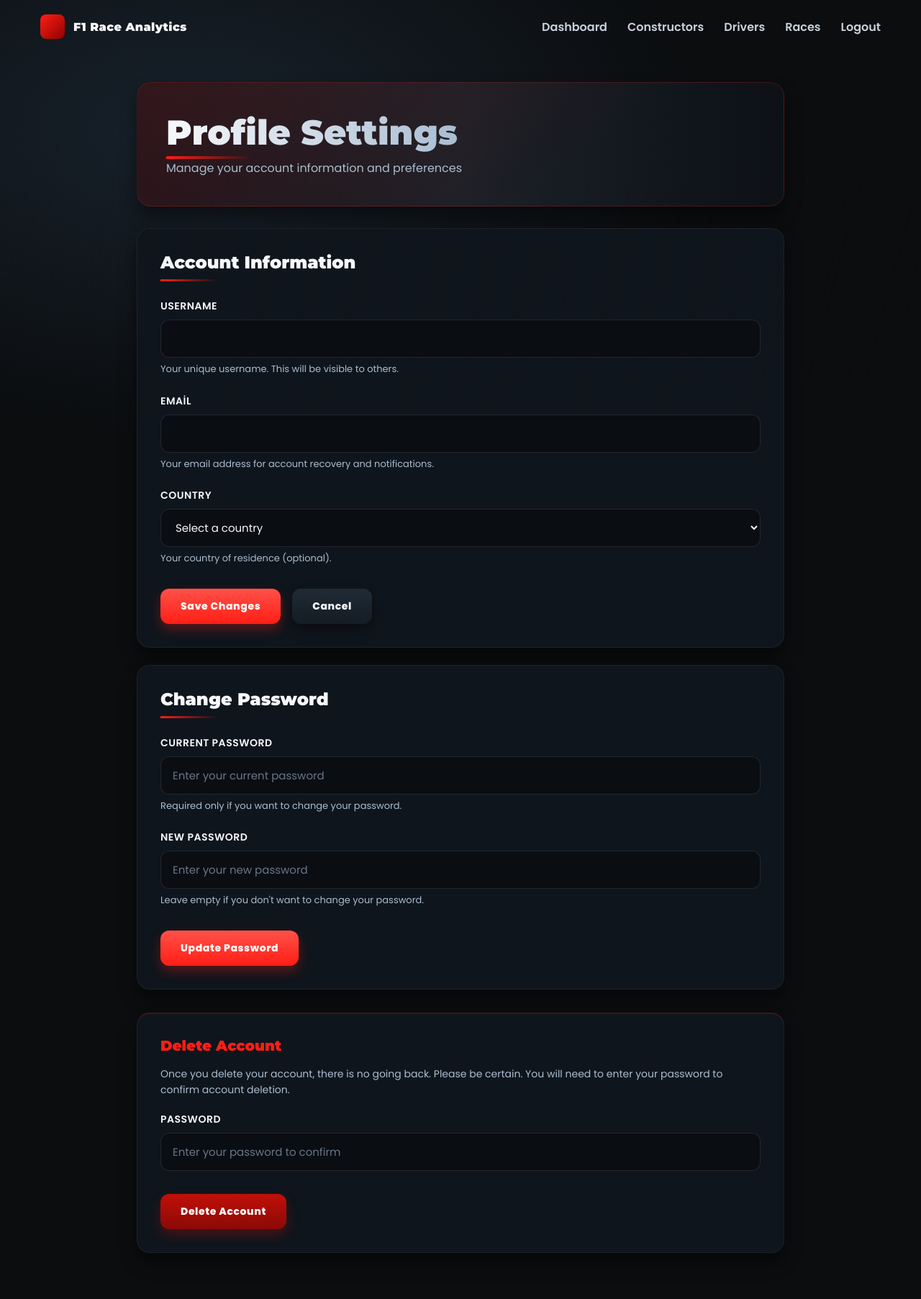
After one commit to akasya-db/f1-race-analytics, a Flask app: template backend/app/templates/profile.html in a window 1280 px wide. The commit adds this page. Shown: the whole page at 72% size. Run offline with Flask 3, Linux system fonts and the light colour scheme; the template is opened without the code that fills it, so the values that code supplies are empty.

Commit message:
Add user profile page with update and delete functionality
- Add profile page route with GET /profile endpoint
- Implement profile update functionality (username, email, country)
- Add password change feature with current password verification
- Implement account deletion with password confirmation
- Create profile.html template with consistent styling
- Add fetchall() method to DatabaseConnection class
- Update index.html to link to profile page

```diff
--- a/backend/app/database.py
+++ b/backend/app/database.py
@@ -45,6 +45,9 @@ class DatabaseConnection:
     def fetchone(self):
         return self.cursor.fetchone()
 
+    def fetchall(self):
+        return self.cursor.fetchall()
+
     def commit(self):
         self.conn.commit()
 
--- a/backend/app/templates/index.html
+++ b/backend/app/templates/index.html
@@ -214,7 +214,7 @@
               </svg>
             </div>
             <div class="dropdown-menu">
-              <a href="#profile">
+              <a href="{{ url_for('auth.profile') }}">
                 <svg viewBox="0 0 24 24" fill="none" xmlns="http://www.w3.org/2000/svg">
                   <path d="M20 21v-2a4 4 0 0 0-4-4H8a4 4 0 0 0-4 4v2" stroke="currentColor" stroke-width="2" stroke-linecap="round" stroke-linejoin="round"/>
                   <circle cx="12" cy="7" r="4" stroke="currentColor" stroke-width="2" stroke-linecap="round" stroke-linejoin="round"/>
--- /dev/null
+++ b/backend/app/templates/profile.html
@@ -0,0 +1,424 @@
+<!DOCTYPE html>
+<html lang="tr">
+<head>
+  <meta charset="UTF-8" />
+  <meta name="viewport" content="width=device-width, initial-scale=1.0" />
+  <title>Profile | F1 Race Analytics</title>
+  <link rel="preconnect" href="https://fonts.googleapis.com">
+  <link rel="preconnect" href="https://fonts.gstatic.com" crossorigin>
+  <link href="https://fonts.googleapis.com/css2?family=Poppins:wght@300;400;600;800&family=Montserrat:wght@700;900&display=swap" rel="stylesheet">
+  <link rel="stylesheet" href="{{ url_for('static', filename='css/listing.css') }}">
+  <style>
+    :root{
+      --f1-red:#ff1e15; --f1-red-dark:#c20f09;
+      --f1-black:#07090c; --f1-dark:#0b1118;
+      --f1-white:#f6f8fb; --f1-grey:#a9bdd1; --f1-yellow:#ffd038; --f1-green:#00e08d;
+    }
+
+    .profile-container{
+      max-width:900px;
+      margin:0 auto;
+      padding:40px clamp(16px,4vw,60px);
+    }
+
+    .profile-header{
+      background:linear-gradient(135deg, rgba(255,30,21,0.15) 0%, rgba(194,15,9,0.08) 40%, transparent 70%),
+                 linear-gradient(to right, #0f151c 0%, #1a2128 50%, #0d1116 100%);
+      border-radius:20px;
+      padding:40px;
+      margin-bottom:30px;
+      border:1px solid rgba(255,30,21,.2);
+      box-shadow:0 14px 24px rgba(0,0,0,.45);
+    }
+
+    .profile-header h1{
+      font-family:Montserrat;
+      font-size:clamp(32px,4vw,48px);
+      font-weight:900;
+      margin:0 0 8px 0;
+      background:linear-gradient(to right, var(--f1-white) 0%, var(--f1-grey) 100%);
+      -webkit-background-clip:text;
+      -webkit-text-fill-color:transparent;
+      background-clip:text;
+    }
+
+    .profile-header p{
+      color:var(--f1-grey);
+      margin:0;
+      font-size:16px;
+    }
+
+    .profile-card{
+      background:#0f151c;
+      border-radius:18px;
+      padding:32px;
+      margin-bottom:24px;
+      box-shadow:0 14px 24px rgba(0,0,0,.45);
+      border:1px solid rgba(255,255,255,.06);
+    }
+
+    .profile-card h2{
+      font-family:Montserrat;
+      font-size:24px;
+      font-weight:800;
+      margin:0 0 24px 0;
+      color:var(--f1-white);
+      position:relative;
+      padding-bottom:12px;
+    }
+
+    .profile-card h2::after{
+      content:'';
+      position:absolute;
+      bottom:0;
+      left:0;
+      width:80px;
+      height:3px;
+      background:linear-gradient(90deg, var(--f1-red), transparent);
+      transform:skewX(-15deg);
+    }
+
+    .form-group{
+      margin-bottom:24px;
+    }
+
+    .form-group label{
+      display:block;
+      font-weight:600;
+      margin-bottom:8px;
+      color:var(--f1-white);
+      font-size:14px;
+      text-transform:uppercase;
+      letter-spacing:0.5px;
+    }
+
+    .form-group input,
+    .form-group select{
+      width:100%;
+      padding:14px 16px;
+      border-radius:12px;
+      border:1px solid rgba(255,255,255,.1);
+      background:rgba(0,0,0,.3);
+      color:var(--f1-white);
+      font-size:15px;
+      font-family:Poppins;
+      transition:border-color .2s ease, box-shadow .2s ease;
+      box-sizing:border-box;
+    }
+
+    .form-group input:focus,
+    .form-group select:focus{
+      outline:none;
+      border-color:var(--f1-red);
+      box-shadow:0 0 0 3px rgba(255,30,21,.15);
+    }
+
+    .form-group input::placeholder{
+      color:var(--f1-grey);
+      opacity:0.6;
+    }
+
+    .form-group select{
+      cursor:pointer;
+    }
+
+    .form-group select option{
+      background:#0f151c;
+      color:var(--f1-white);
+    }
+
+    .btn-group{
+      display:flex;
+      gap:16px;
+      margin-top:32px;
+      flex-wrap:wrap;
+    }
+
+    .btn{
+      padding:14px 28px;
+      border-radius:12px;
+      font-weight:800;
+      letter-spacing:.6px;
+      transition:filter .2s ease, transform .15s ease;
+      border:none;
+      cursor:pointer;
+      font-size:14px;
+      font-family:Poppins;
+      text-decoration:none;
+      display:inline-block;
+      text-align:center;
+    }
+
+    .btn-primary{
+      background:linear-gradient(180deg,#ff5149,var(--f1-red));
+      color:white;
+      box-shadow:0 8px 16px rgba(255,30,21,.3);
+    }
+
+    .btn-primary:hover{
+      transform:translateY(-2px);
+      filter:saturate(1.2) brightness(1.1);
+      box-shadow:0 12px 20px rgba(255,30,21,.4);
+    }
+
+    .btn-danger{
+      background:linear-gradient(180deg,#c20f09,#8a0a06);
+      color:white;
+      box-shadow:0 8px 16px rgba(194,15,9,.3);
+    }
+
+    .btn-danger:hover{
+      transform:translateY(-2px);
+      filter:saturate(1.2) brightness(1.1);
+      box-shadow:0 12px 20px rgba(194,15,9,.4);
+    }
+
+    .btn-secondary{
+      background:linear-gradient(180deg,#202b36,#141c24);
+      color:var(--f1-white);
+      box-shadow:0 8px 16px rgba(0,0,0,.35);
+    }
+
+    .btn-secondary:hover{
+      transform:translateY(-2px);
+      filter:brightness(1.1);
+    }
+
+    .info-text{
+      color:var(--f1-grey);
+      font-size:13px;
+      margin-top:6px;
+      line-height:1.5;
+    }
+
+    .delete-section{
+      border-top:2px solid rgba(255,30,21,.2);
+      padding-top:32px;
+      margin-top:32px;
+    }
+
+    .delete-section h3{
+      font-family:Montserrat;
+      font-size:20px;
+      font-weight:800;
+      margin:0 0 16px 0;
+      color:var(--f1-red);
+    }
+
+    .delete-section p{
+      color:var(--f1-grey);
+      font-size:14px;
+      margin-bottom:20px;
+      line-height:1.6;
+    }
+
+    .nav{
+      position:relative;
+      display:flex;
+      align-items:center;
+      justify-content:space-between;
+      padding:20px clamp(18px,5vw,56px);
+      z-index:10;
+    }
+
+    .brand{
+      display:flex;
+      align-items:center;
+      gap:12px;
+      font-weight:900;
+      letter-spacing:.4px;
+      color:var(--f1-white);
+      text-decoration:none;
+      font-family:Montserrat,Poppins,sans-serif;
+    }
+
+    .brand .logo{
+      width:34px;
+      height:34px;
+      border-radius:8px;
+      background:linear-gradient(135deg,var(--f1-red),#8e0200);
+      position:relative;
+    }
+
+    .menu{
+      display:flex;
+      gap:clamp(12px,3vw,28px);
+      align-items:center;
+    }
+
+    .menu a{
+      color:#c7d1db;
+      text-decoration:none;
+      font-weight:600;
+    }
+
+    .menu a:hover{
+      color:white;
+    }
+
+    .flash-messages{
+      position:fixed;
+      top:80px;
+      right:20px;
+      z-index:100;
+      max-width:400px;
+    }
+
+    .flash-message{
+      background:linear-gradient(135deg,var(--f1-green),#00b06f);
+      color:#fff;
+      padding:16px 20px;
+      border-radius:12px;
+      margin-bottom:12px;
+      box-shadow:0 8px 16px rgba(0,224,141,.3);
+      animation:slideIn .3s ease, fadeOut .3s ease 3.7s forwards;
+      font-weight:600;
+    }
+
+    .flash-message.error{
+      background:linear-gradient(135deg,var(--f1-red),#c20f09);
+      box-shadow:0 8px 16px rgba(255,30,21,.3);
+    }
+
+    @keyframes slideIn{
+      from{transform:translateX(100%);opacity:0}
+      to{transform:translateX(0);opacity:1}
+    }
+
+    @keyframes fadeOut{
+      from{transform:translateX(0);opacity:1}
+      to{transform:translateX(100%);opacity:0}
+    }
+
+    @media (max-width: 600px){
+      .profile-card{
+        padding:24px;
+      }
+
+      .btn-group{
+        flex-direction:column;
+      }
+
+      .btn{
+        width:100%;
+      }
+    }
+  </style>
+</head>
+<body>
+  {% with messages = get_flashed_messages() %}
+    {% if messages %}
+      <div class="flash-messages">
+        {% for message in messages %}
+          <div class="flash-message {% if 'failed' in message|lower or 'incorrect' in message|lower or 'error' in message|lower or 'already taken' in message|lower %}error{% endif %}">{{ message }}</div>
+        {% endfor %}
+      </div>
+    {% endif %}
+  {% endwith %}
+
+  <header class="nav" aria-label="Primary">
+    <a href="{{ url_for('auth.index') }}" class="brand" aria-label="F1 Race Analytics">
+      <div class="logo" aria-hidden="true"></div>
+      <span>F1 Race Analytics</span>
+    </a>
+    <nav class="menu" aria-label="Main menu">
+      <a href="{{ url_for('auth.index') }}">Dashboard</a>
+      <a href="{{ url_for('constructors.constructors_page') }}">Constructors</a>
+      <a href="{{ url_for('drivers.drivers_page') }}">Drivers</a>
+      <a href="{{ url_for('races.races_page') }}">Races</a>
+      <a href="{{ url_for('auth.logout') }}">Logout</a>
+    </nav>
+  </header>
+
+  <div class="profile-container">
+    <div class="profile-header">
+      <h1>Profile Settings</h1>
+      <p>Manage your account information and preferences</p>
+      {% if user.date_joined %}
+      <p style="margin-top:12px; font-size:14px; opacity:0.8;">Member since {{ user.date_joined.strftime('%B %d, %Y') }}</p>
+      {% endif %}
+    </div>
+
+    <form action="{{ url_for('auth.update_profile') }}" method="POST" class="profile-card">
+      <h2>Account Information</h2>
+
+      <div class="form-group">
+        <label for="username">Username</label>
+        <input type="text" id="username" name="username" value="{{ user.username }}" required />
+        <p class="info-text">Your unique username. This will be visible to others.</p>
+      </div>
+
+      <div class="form-group">
+        <label for="email">Email</label>
+        <input type="email" id="email" name="email" value="{{ user.email }}" required />
+        <p class="info-text">Your email address for account recovery and notifications.</p>
+      </div>
+
+      <div class="form-group">
+        <label for="country_id">Country</label>
+        <select id="country_id" name="country_id">
+          <option value="">Select a country</option>
+          {% for country in countries %}
+            <option value="{{ country.id }}" {% if user.country_id == country.id %}selected{% endif %}>
+              {{ country.name }}
+            </option>
+          {% endfor %}
+        </select>
+        <p class="info-text">Your country of residence (optional).</p>
+      </div>
+
+      <div class="btn-group">
+        <button type="submit" class="btn btn-primary">Save Changes</button>
+        <a href="{{ url_for('auth.index') }}" class="btn btn-secondary">Cancel</a>
+      </div>
+    </form>
+
+    <form action="{{ url_for('auth.update_profile') }}" method="POST" class="profile-card">
+      <h2>Change Password</h2>
+
+      <div class="form-group">
+        <label for="current_password">Current Password</label>
+        <input type="password" id="current_password" name="current_password" placeholder="Enter your current password" />
+        <p class="info-text">Required only if you want to change your password.</p>
+      </div>
+
+      <div class="form-group">
+        <label for="new_password">New Password</label>
+        <input type="password" id="new_password" name="new_password" placeholder="Enter your new password" />
+        <p class="info-text">Leave empty if you don't want to change your password.</p>
+      </div>
+
+      <div class="btn-group">
+        <button type="submit" class="btn btn-primary">Update Password</button>
+      </div>
+    </form>
+
+    <div class="profile-card delete-section">
+      <h3>Delete Account</h3>
+      <p>Once you delete your account, there is no going back. Please be certain. You will need to enter your password to confirm account deletion.</p>
+
+      <form action="{{ url_for('auth.delete_account') }}" method="POST" id="delete-form">
+        <div class="form-group">
+          <label for="delete_password">Password</label>
+          <input type="password" id="delete_password" name="password" placeholder="Enter your password to confirm" required />
+        </div>
+        <div class="btn-group">
+          <button type="submit" class="btn btn-danger" onclick="return confirm('Are you sure you want to delete your account? This action cannot be undone.');">Delete Account</button>
+        </div>
+      </form>
+    </div>
+  </div>
+
+  <script>
+    // Auto-remove flash messages after 4 seconds
+    document.addEventListener('DOMContentLoaded', function() {
+      const flashMessages = document.querySelectorAll('.flash-message');
+      flashMessages.forEach(function(message) {
+        setTimeout(function() {
+          message.remove();
+        }, 4000);
+      });
+    });
+  </script>
+</body>
+</html>
--- a/backend/run.py
+++ b/backend/run.py
@@ -8,4 +8,4 @@ from app import create_app
 app = create_app()
 
 if __name__ == "__main__":
-    app.run(debug=True)
+    app.run(debug=True, port=5000)
```
Also changed, not shown: backend/app/routes/auth.py (+149 -0 lines).
